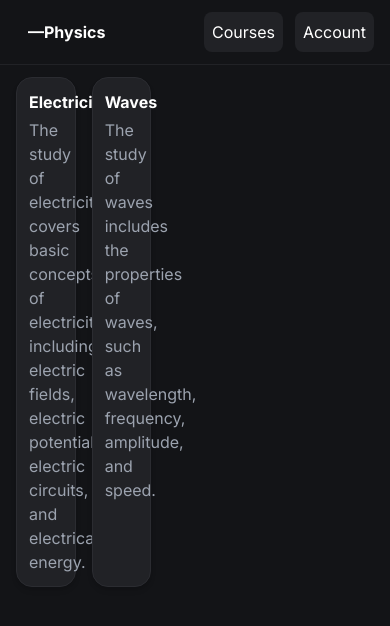
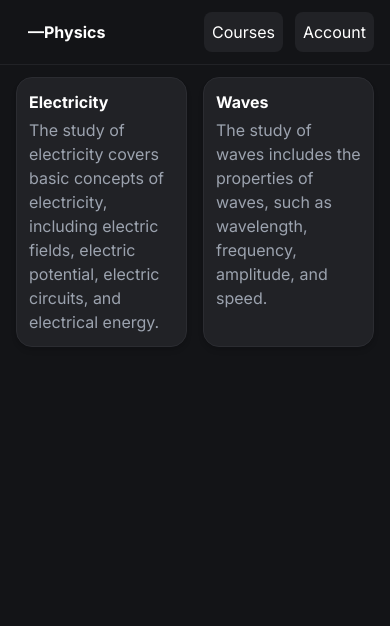
Before and after one commit to fitzies/negativephysics, a Next.js app: page /courses in a window 390 px wide. Shown: the top 626 px of the page. Built offline with nearby package versions, Linux system fonts and the light colour scheme.

Commit message:
fixed phone res

```diff
--- a/src/app/courses/page.tsx
+++ b/src/app/courses/page.tsx
@@ -8,7 +8,7 @@ const Page = () => {
         return (
           <Link
             href={`courses/${course.name.toLowerCase()}`}
-            className="w-1/6 bg-shadow gap-1 aspect-square rounded-2xl shadow-md border border-border p-3 hover:-translate-y-1 duration-200 cursor-pointer flex flex-col"
+            className="lg:w-1/6 lg:aspect-square w-1/2 bg-shadow gap-1 rounded-2xl shadow-md border border-border p-3 hover:-translate-y-1 duration-200 cursor-pointer flex flex-col"
             key={course.name}
           >
             <h1 className="font-bold">{course.name}</h1>
```
